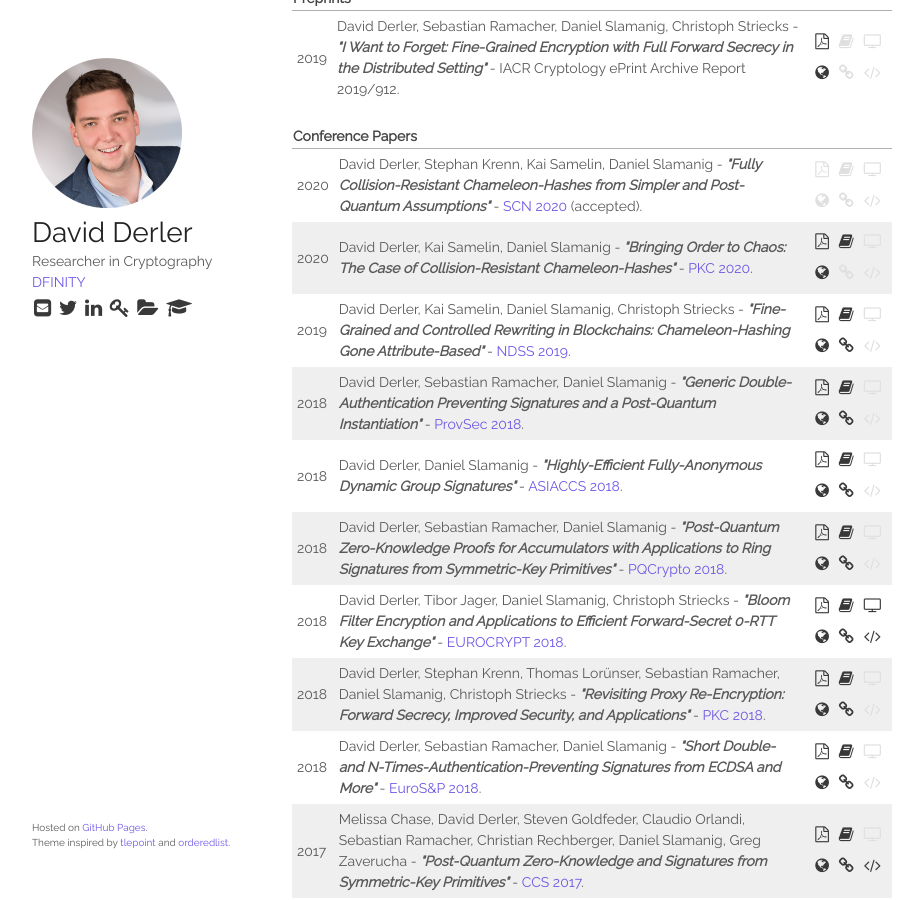
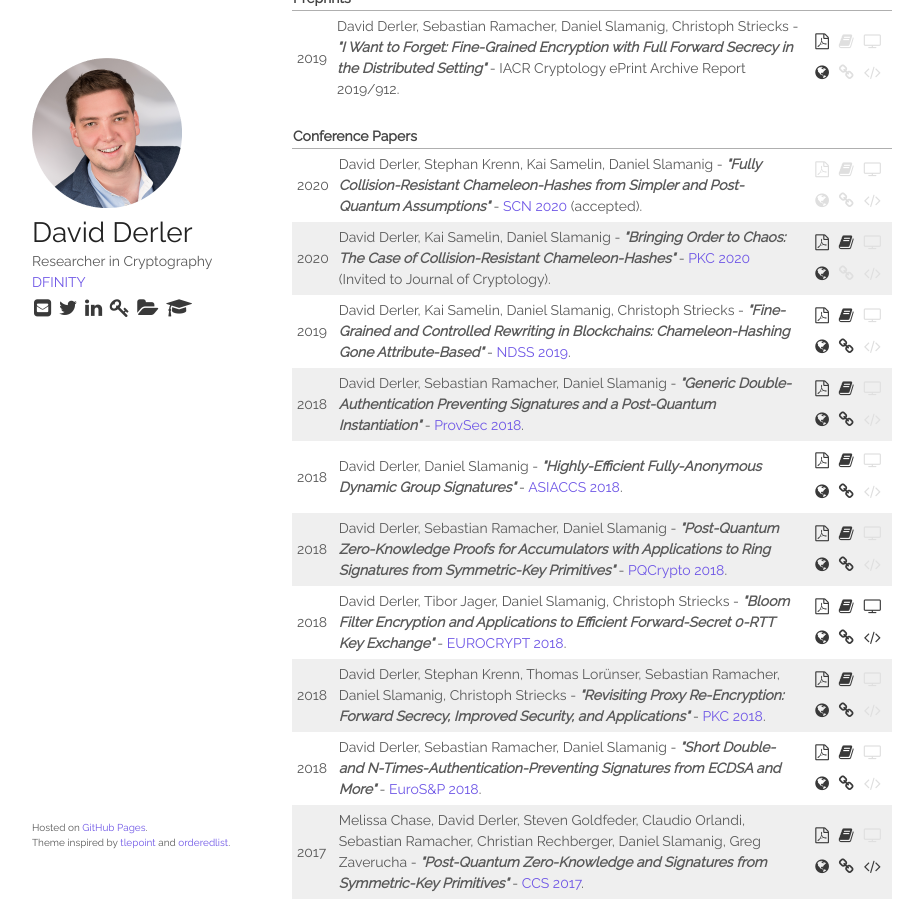
Before and after one commit to derlerd/derlerd.github.io, a Jekyll site: the page built from index.html, in a window 1280 px wide and 900 px high, scrolled down 486 px. Shown: the whole window, without its empty margins (178-1101 px from the left). Built offline with Jekyll 4.4.1, drawn with Linux system fonts in a browser that asks for light colours.

Commit message:
JoC invitation

```diff
--- a/_proc/2020-01-19-ch-cr.markdown
+++ b/_proc/2020-01-19-ch-cr.markdown
@@ -8,5 +8,6 @@ vurl: https://pkc.iacr.org/2020/
 pdf: http://eprint.iacr.org/2020/403.pdf
 web: http://eprint.iacr.org/2020/403
 pub: https://doi.org/10.1007/978-3-030-45374-9_16
+vatt: (Invited to Journal of Cryptology)
 
 ---
```
